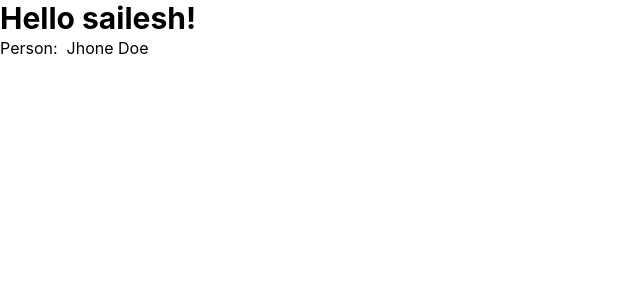
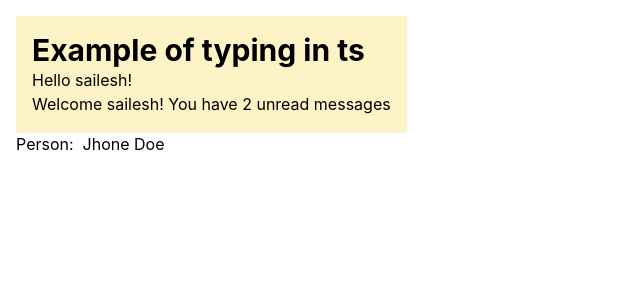
Before and after one commit to sailestha28/React_app_with_typescript, a React (Create React App) app: page / in a window 1280 px wide. Shown: the top 300 px of the page, without its empty margins (0-640 px from the left). Built offline with nearby package versions, Linux system fonts and the light colour scheme.

Commit message:
learning: type define types in ts

```diff
--- a/src/App.tsx
+++ b/src/App.tsx
@@ -1,6 +1,7 @@
 import "./css/global.css";
 import Greet from "./components/Greet";
 import Person from "./components/Person";
+
 
 function App() {
   const person = {
@@ -8,8 +9,8 @@ function App() {
     lastName: "Doe",
   };
   return (
-    <div>
-      <Greet name="sailesh" />
+    <div className="container mx-auto p-4">
+      <Greet name="sailesh" isLoggedIn={true} messageCount={2} />
       <Person name={person} />
     </div>
   );
--- a/src/components/Greet.tsx
+++ b/src/components/Greet.tsx
@@ -1,8 +1,22 @@
 type GreetProps = {
-  name: string;
+    name: string;
+    messageCount: number
+    isLoggedIn: boolean
 };
+
+
 const Greet = (props: GreetProps) => {
-  return <h1 className="text-3xl font-bold ">Hello {props.name}!</h1>;
+    return (
+        <div className="bg-amber-100 shadow-sm inline-flex flex-col p-4">
+            <h1 className="text-black text-3xl font-bold ">
+                Example of typing in ts
+            </h1>
+            <h5 className=" ">Hello {props.name}!</h5>
+            <p>
+                {props.isLoggedIn ? `Welcome ${props.name}! You have ${props.messageCount} unread messages`: 'Welcome Guest' }
+            </p>
+        </div>
+    )
 };
 
 export default Greet;
--- a/src/components/Person.tsx
+++ b/src/components/Person.tsx
@@ -1,3 +1,6 @@
+
+
+
 type PersonProps = {
   name: {
     firstName: string;
```
Also changed, not shown: 1 other file (tests, documents, lock files or other folders).
